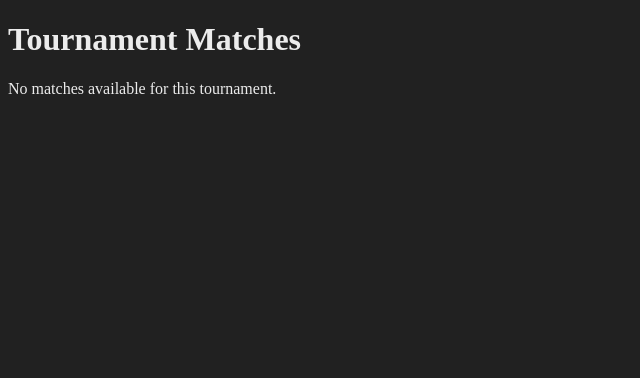
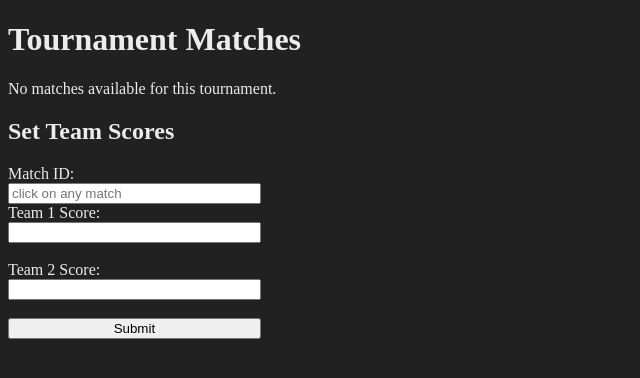
Before and after one commit to Pirantel23/TournamentGenerator, a Django app: template templates/tournament/tournament_info.html in a window 1280 px wide. Shown: the top 378 px of the page, without its empty margins (0-640 px from the left). Run offline with Django 4.2, Linux system fonts and the light colour scheme; the template is opened without the code that fills it, so the values that code supplies are empty.

Commit message:
set score and done

```diff
--- a/templates/tournament/tournament_info.html
+++ b/templates/tournament/tournament_info.html
@@ -23,8 +23,8 @@
             throw error
         }
     }
-    async function advanceWinner(match_id, team_number) {
-        const response = await makeRequest('POST', `/tournament/edit/${match_id}/${team_number}/`, null)
+    async function advanceWinner(match_id, score1, score2) {
+        const response = await makeRequest('POST', `/tournament/edit/${match_id}/`, {'score1': score1, 'score2': score2})
         const data = await response.json()
         if (data.success) {
             location.reload();
@@ -32,26 +32,55 @@
         console.log(data)
         return data;
     }
+    // Function to show the pop-up for a specific match
+    function selectMatch(matchId) {
+        const matchIdInput = document.getElementById('match-id');
+        matchIdInput.value = matchId;
+    }
+
+    document.addEventListener('DOMContentLoaded', function() {
+        const form = document.getElementById('score-form');
+        form.addEventListener('submit', function(event) {
+            event.preventDefault();
+            const matchId = document.getElementById('match-id').value;
+            const team1Score = document.getElementById('team1-score').value;
+            const team2Score = document.getElementById('team2-score').value;
+            advanceWinner(matchId, team1Score, team2Score);
+            console.log(`Match ID: ${matchId}, Team 1 Score: ${team1Score}, Team 2 Score: ${team2Score}`);
+        });
+    });
 </script>
 <body style="background-color: #212121; color: #ECECEC;">
-
     <h1>Tournament Matches</h1>
     <h2>{{ tournament.name }}</h2>
-
     {% regroup tournament.matches.all by round_number as round_matches %}
     {% for round_match in round_matches %}
         <h3>Round {{ round_match.grouper }}</h3>
         <ul>
             {% for match in round_match.list %}
-                <li>
+                <li onclick="selectMatch('{{ match.id }}')">
                     {{ match.team1}} vs {{ match.team2 }}; {{ match.score1 }} - {{ match.score2 }} ({{ match.round_index }})
-                    <button onclick="advanceWinner('{{ match.id }}', 1)">1</button>
-                    <button onclick="advanceWinner('{{ match.id }}', 2)">2</button>
                 </li>
             {% endfor %}
         </ul>
     {% empty %}
         <p>No matches available for this tournament.</p>
     {% endfor %}
+    <div id="popup-container">
+        <div id="popup-content">
+          <h2>Set Team Scores</h2>
+          <form id="score-form">
+            <div style="display: flex; flex-direction: column; max-width: 20%;">
+                <label for="match-id">Match ID:</label>
+                <input type="number" id="match-id" name="match-id" placeholder="click on any match">
+                <label for="team1-score">Team 1 Score:</label>
+                <input type="number" id="team1-score" name="team1-score" required><br>
+                <label for="team2-score">Team 2 Score:</label>
+                <input type="number" id="team2-score" name="team2-score" required><br>
+                <button type="submit">Submit</button>
+            </div>
+          </form>
+        </div>
+      </div>
 </body>
 </html>
--- a/tournament/urls.py
+++ b/tournament/urls.py
@@ -6,5 +6,5 @@ urlpatterns = [
     path('create/', views.create_tournament, name='create_tournament'),
     path('display/<int:tournament_id>/', views.tournament_info, name='tournament_info'),
     path('delete/<int:tournament_id>/', views.delete_tournament, name='delete_tournament'),
-    path('edit/<int:match_id>/<int:team_number>/', views.edit_match, name='edit_match'),
+    path('edit/<int:match_id>/', views.edit_match, name='edit_match'),
 ]
```
Also changed, not shown: tournament/models.py (+18 -6 lines), tournament/views.py (+10 -3 lines), tournament/migrations/0009_match_is_finished.py (added), tournament/migrations/0010_tournament_is_finished.py (added).
